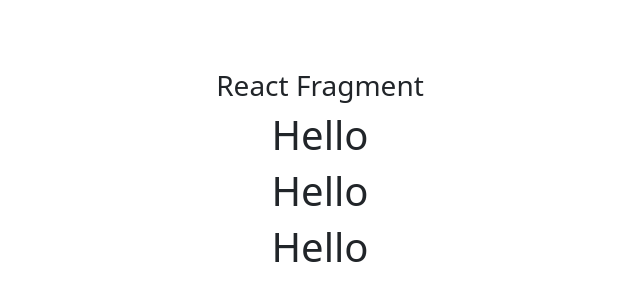
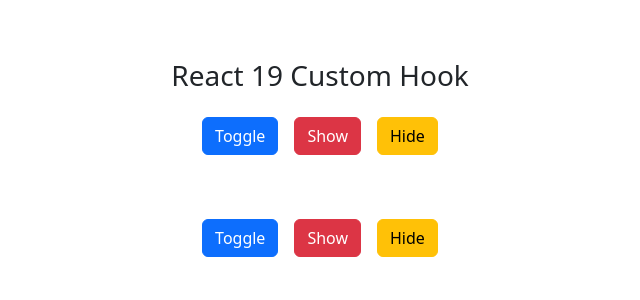
Before and after one commit to rlikhon/react-app-19, a React (Vite) app: page / in a window 1280 px wide. Shown: the part 226-526 px from the top of the page, without its empty margins (320-960 px from the left). Built offline with nearby package versions, Linux system fonts and the light colour scheme.

Commit message:
Use Costom Hook

```diff
--- a/src/App.jsx
+++ b/src/App.jsx
@@ -1,29 +1,56 @@
 import Button from "react-bootstrap/Button";
 import "./App.css";
+import useToggle from "./useToggle";
 
 function App() {
+  const {value, toggleValue} = useToggle(false);
+  const {data, setData} = useToggle(true);
+
+  console.log("Log value:"+  value);
   return (
     <>
       <header className="App-header">
-        <h3>React Fragment</h3>
+        <h3>React 19 Custom Hook</h3>
       </header>
       <div className="App">
-        <Apple />
-        <Apple />
-        <Apple />
+        <Button onClick={toggleValue} variant="primary">Toggle</Button>
+        <Button onClick={()=>toggleValue(true)} variant="danger m-3">Show</Button>
+        <Button onClick={()=>toggleValue(false)} variant="warning m3">Hide</Button>
+        <div className="content mt-3 p-3">
+          {
+            value ?
+
+          <p>
+            The world's most contextually aware AI software development platform
+            for mature enterprise engineering teams. Experience Tabnine's
+            foundational capabilities with a free trial of Tabnine Dev:
+            Foundational AI Agents and Context Engine Jira to Code and Test Case
+            Agents Switchable Models Custom Commands & Chat Behavior Evaluate
+            Tabnine Enterprise: Full suite of AI agents,
+          </p>
+          :
+          null
+
+          }
+          <Button onClick={setData} variant="primary">Toggle</Button>
+        <Button onClick={()=> setData(false)} variant="danger m-3">Show</Button>
+        <Button onClick={()=>setData(true)} variant="warning m3">Hide</Button>
+          {
+            data ?
+            <p>
+            No AI model is perfect for every task. With Tabnine, you can switch
+            between multiple AI models to find the one that best fits your needs.
+            Choose from a variety of models, including open-source and
+            proprietary options, to get the best results for your specific use
+            case.
+          </p>
+          :
+          null
+          }
+        </div>
       </div>
     </>
   );
 }
 
 export default App;
-
-
-function Apple()
-{
-  return(
-    <>
-      <h1>Hello</h1>
-    </>
-  );
-}
--- /dev/null
+++ b/src/useToggle.jsx
@@ -0,0 +1,18 @@
+import React from "react";
+import { useState } from "react";
+const useToggle = (defaultVal) => {
+  const [value, setValue] = useState(defaultVal);
+
+  function toggleValue(val) {
+    setValue((currentValue) => !currentValue);
+    if (typeof val != "boolean") {
+      setValue(!value)
+    }else{
+        setValue(val)
+    }
+
+  }
+  return { value, toggleValue };
+};
+
+export default useToggle;
```
